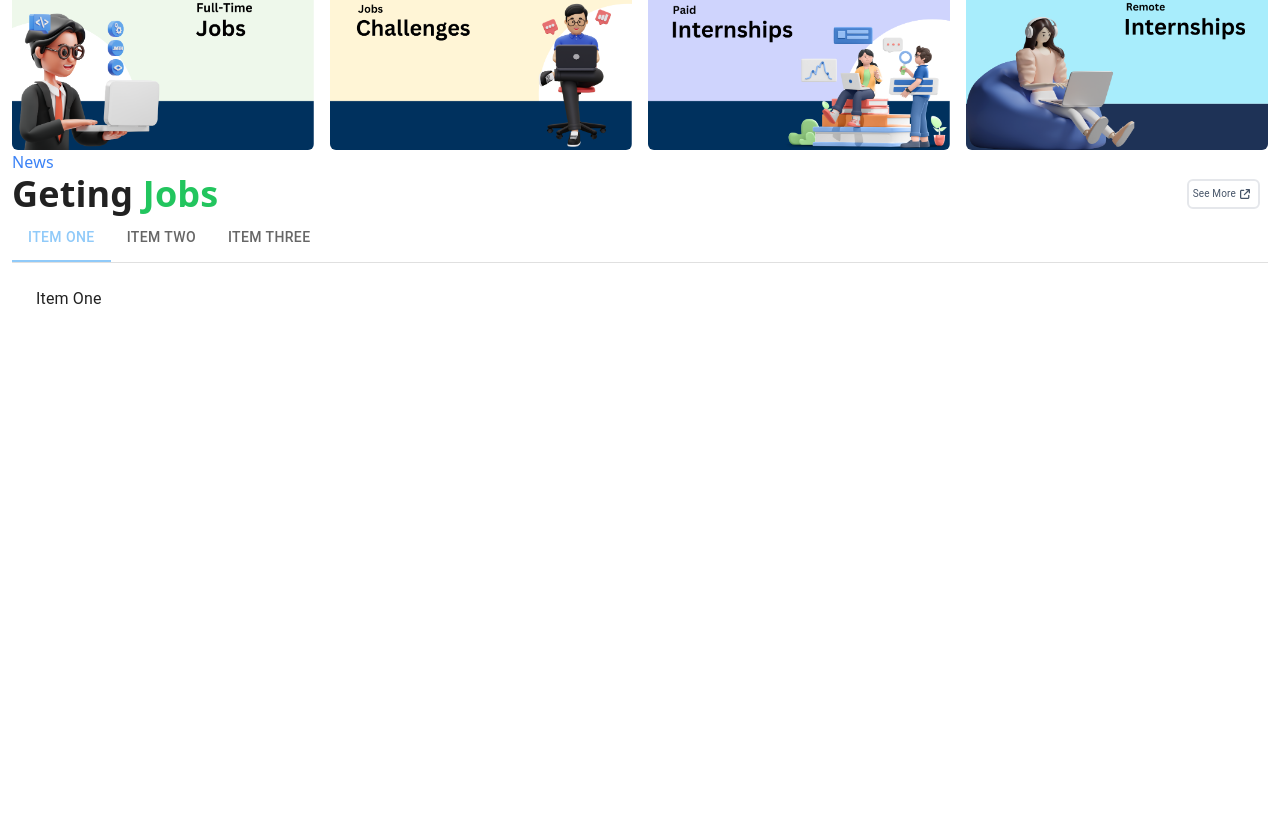
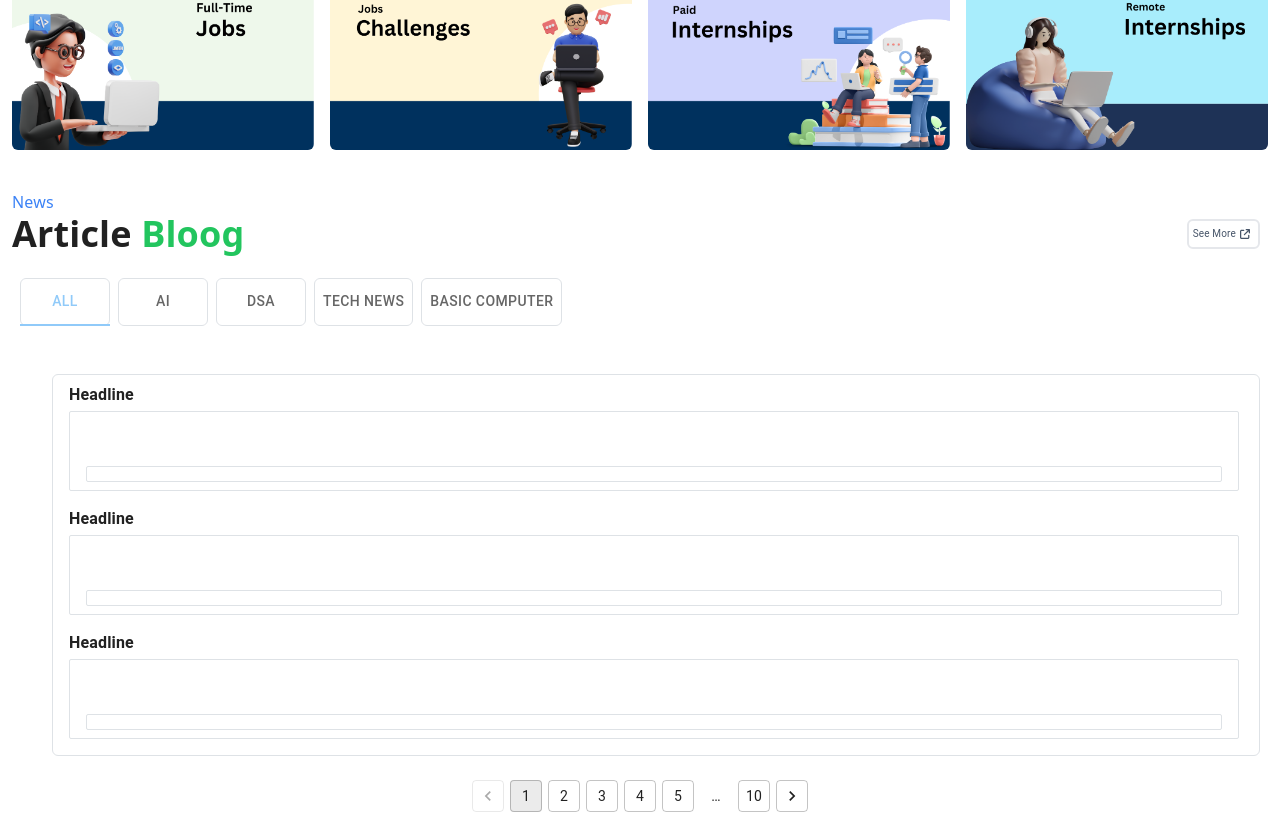
Before and after one commit to mishuk09/Learning-Website, a React (Create React App) app: page / in a window 1280 px wide. Shown: the part 2486-3322 px from the top of the page. Before the commit the page ends 2821 px from the top, so only its background shows below. Built offline with nearby package versions, Linux system fonts and the light colour scheme.

Commit message:
Add article section

```diff
--- a/src/components/Article/Article.js
+++ b/src/components/Article/Article.js
@@ -5,6 +5,8 @@ import Tab from '@mui/material/Tab';
 import TabContext from '@mui/lab/TabContext';
 import TabList from '@mui/lab/TabList';
 import TabPanel from '@mui/lab/TabPanel';
+import Pagination from '@mui/material/Pagination';
+import Stack from '@mui/material/Stack';
 
 const Article = () => {
     const [value, setValue] = React.useState('1');
@@ -13,21 +15,118 @@ const Article = () => {
         setValue(newValue);
     };
     return (
-        <div className='container'>
-            <Headline parent='Geting' child='Jobs' short='News' />
-            <div>
+        <div className='container mt-10'>
+            <Headline parent='Article' child='Bloog' short='News' />
+            <div className=' mt-4'>
                 <Box sx={{ width: '100%', typography: 'body1' }}>
                     <TabContext value={value}>
-                        <Box sx={{ borderBottom: 1, borderColor: 'divider' }}>
+                        <Box sx={{}}>
                             <TabList onChange={handleChange} aria-label="lab API tabs example">
-                                <Tab label="Item One" value="1" />
-                                <Tab label="Item Two" value="2" />
-                                <Tab label="Item Three" value="3" />
+                                <Tab className='rounded border border-slate-300  h-[30px] px-2 ms-2' label="All" value="1" />
+                                <Tab className='rounded border border-slate-300  h-[30px] px-2 ms-2' label="Ai" value="2" />
+                                <Tab className='rounded border border-slate-300  h-[30px] px-2 ms-2' label="DSA" value="3" />
+                                <Tab className='rounded border border-slate-300  h-[30px] px-2 ms-2' label="Tech News" value="4" />
+                                <Tab className='rounded border border-slate-300  h-[30px] px-2 ms-2' label="Basic Computer" value="5" />
                             </TabList>
                         </Box>
-                        <TabPanel value="1">Item One</TabPanel>
-                        <TabPanel value="2">Item Two</TabPanel>
-                        <TabPanel value="3">Item Three</TabPanel>
+                        <TabPanel className='  mt-2' value="1">
+                            <div className='m-3 rounded pb-3     border w-full h-full border-slate-400'>
+                                <div className='mx-3 mt-2 font-bold'>Headline</div>
+                                <div className='px-3 py-2 mx-3 mt-1 flex flex-col justify-end rounded-sm border border-slate-400 w-[97%] h-20 '  >
+                                    <div className='rounded-sm   align-bottom text-sm   border border-slate-400 w-[100%] h-4'> </div>
+                                </div>
+                                <div className='mx-3 mt-3 font-bold'>Headline</div>
+                                <div className='px-3 py-2 mx-3 mt-1 flex flex-col justify-end rounded-sm border border-slate-400 w-[97%] h-20 '  >
+                                    <div className='rounded-sm   align-bottom text-sm   border border-slate-400 w-[100%] h-4'> </div>
+                                </div>
+                                <div className='mx-3 mt-3 font-bold'>Headline</div>
+                                <div className='px-3 py-2 mx-3 mt-1 flex flex-col justify-end rounded-sm border border-slate-400 w-[97%] h-20 '  >
+                                    <div className='rounded-sm   align-bottom text-sm   border border-slate-400 w-[100%] h-4'> </div>
+                                </div>
+
+                            </div>
+                            <Stack className='felx items-center justify-center mt-4' spacing={2}>
+
+                                <Pagination count={10} variant="outlined" shape="rounded" />
+                            </Stack>
+                        </TabPanel>
+                        <TabPanel className=' mt-2' value="2"> <div className='m-3 rounded pb-3     border w-full h-full border-slate-400'>
+                            <div className='mx-3 mt-2 font-bold'>Headline</div>
+                            <div className='px-3 py-2 mx-3 mt-1 flex flex-col justify-end rounded-sm border border-slate-400 w-[97%] h-20 '  >
+                                <div className='rounded-sm   align-bottom text-sm   border border-slate-400 w-[100%] h-4'> </div>
+                            </div>
+                            <div className='mx-3 mt-3 font-bold'>Headline</div>
+                            <div className='px-3 py-2 mx-3 mt-1 flex flex-col justify-end rounded-sm border border-slate-400 w-[97%] h-20 '  >
+                                <div className='rounded-sm   align-bottom text-sm   border border-slate-400 w-[100%] h-4'> </div>
+                            </div>
+                            <div className='mx-3 mt-3 font-bold'>Headline</div>
+                            <div className='px-3 py-2 mx-3 mt-1 flex flex-col justify-end rounded-sm border border-slate-400 w-[97%] h-20 '  >
+                                <div className='rounded-sm   align-bottom text-sm   border border-slate-400 w-[100%] h-4'> </div>
+                            </div>
+
+                        </div>
+                            <Stack className='felx items-center justify-center mt-4' spacing={2}>
+
+                                <Pagination count={10} variant="outlined" shape="rounded" />
+                            </Stack> </TabPanel>
+                        <TabPanel className=' mt-2' value="3"> <div className='m-3 rounded pb-3     border w-full h-full border-slate-400'>
+                            <div className='mx-3 mt-2 font-bold'>Headline</div>
+                            <div className='px-3 py-2 mx-3 mt-1 flex flex-col justify-end rounded-sm border border-slate-400 w-[97%] h-20 '  >
+                                <div className='rounded-sm   align-bottom text-sm   border border-slate-400 w-[100%] h-4'> </div>
+                            </div>
+                            <div className='mx-3 mt-3 font-bold'>Headline</div>
+                            <div className='px-3 py-2 mx-3 mt-1 flex flex-col justify-end rounded-sm border border-slate-400 w-[97%] h-20 '  >
+                                <div className='rounded-sm   align-bottom text-sm   border border-slate-400 w-[100%] h-4'> </div>
+                            </div>
+                            <div className='mx-3 mt-3 font-bold'>Headline</div>
+                            <div className='px-3 py-2 mx-3 mt-1 flex flex-col justify-end rounded-sm border border-slate-400 w-[97%] h-20 '  >
+                                <div className='rounded-sm   align-bottom text-sm   border border-slate-400 w-[100%] h-4'> </div>
+                            </div>
+
+                        </div>
+                            <Stack className='felx items-center justify-center mt-4' spacing={2}>
+
+                                <Pagination count={10} variant="outlined" shape="rounded" />
+                            </Stack></TabPanel>
+                        <TabPanel className=' mt-2' value="4"> <div className='m-3 rounded pb-3     border w-full h-full border-slate-400'>
+                            <div className='mx-3 mt-2 font-bold'>Headline</div>
+                            <div className='px-3 py-2 mx-3 mt-1 flex flex-col justify-end rounded-sm border border-slate-400 w-[97%] h-20 '  >
+                                <div className='rounded-sm   align-bottom text-sm   border border-slate-400 w-[100%] h-4'> </div>
+                            </div>
+                            <div className='mx-3 mt-3 font-bold'>Headline</div>
+                            <div className='px-3 py-2 mx-3 mt-1 flex flex-col justify-end rounded-sm border border-slate-400 w-[97%] h-20 '  >
+                                <div className='rounded-sm   align-bottom text-sm   border border-slate-400 w-[100%] h-4'> </div>
+                            </div>
+                            <div className='mx-3 mt-3 font-bold'>Headline</div>
+                            <div className='px-3 py-2 mx-3 mt-1 flex flex-col justify-end rounded-sm border border-slate-400 w-[97%] h-20 '  >
+                                <div className='rounded-sm   align-bottom text-sm   border border-slate-400 w-[100%] h-4'> </div>
+                            </div>
+
+                        </div>
+                            <Stack className='felx items-center justify-center mt-4' spacing={2}>
+
+                                <Pagination count={10} variant="outlined" shape="rounded" />
+                            </Stack>
+                        </TabPanel>
+                        <TabPanel className=' mt-2' value="5"> <div className='m-3 rounded pb-3     border w-full h-full border-slate-400'>
+                            <div className='mx-3 mt-2 font-bold'>Headline</div>
+                            <div className='px-3 py-2 mx-3 mt-1 flex flex-col justify-end rounded-sm border border-slate-400 w-[97%] h-20 '  >
+                                <div className='rounded-sm   align-bottom text-sm   border border-slate-400 w-[100%] h-4'> </div>
+                            </div>
+                            <div className='mx-3 mt-3 font-bold'>Headline</div>
+                            <div className='px-3 py-2 mx-3 mt-1 flex flex-col justify-end rounded-sm border border-slate-400 w-[97%] h-20 '  >
+                                <div className='rounded-sm   align-bottom text-sm   border border-slate-400 w-[100%] h-4'> </div>
+                            </div>
+                            <div className='mx-3 mt-3 font-bold'>Headline</div>
+                            <div className='px-3 py-2 mx-3 mt-1 flex flex-col justify-end rounded-sm border border-slate-400 w-[97%] h-20 '  >
+                                <div className='rounded-sm   align-bottom text-sm   border border-slate-400 w-[100%] h-4'> </div>
+                            </div>
+
+                        </div>
+                            <Stack className='felx items-center justify-center mt-4' spacing={2}>
+
+                                <Pagination count={10} variant="outlined" shape="rounded" />
+                            </Stack></TabPanel>
                     </TabContext>
                 </Box>
             </div>
```
